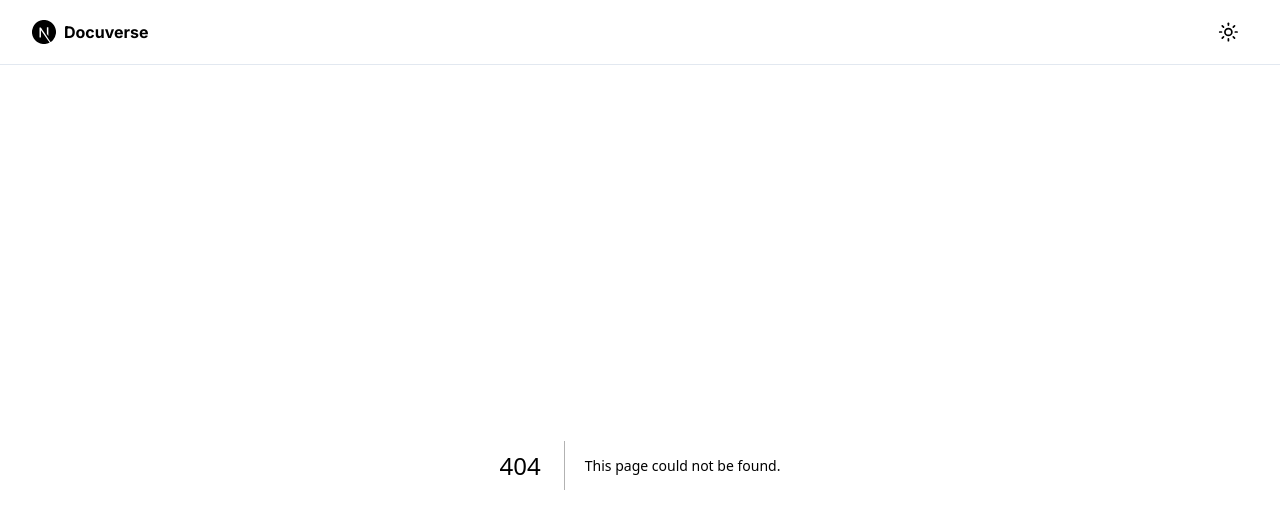
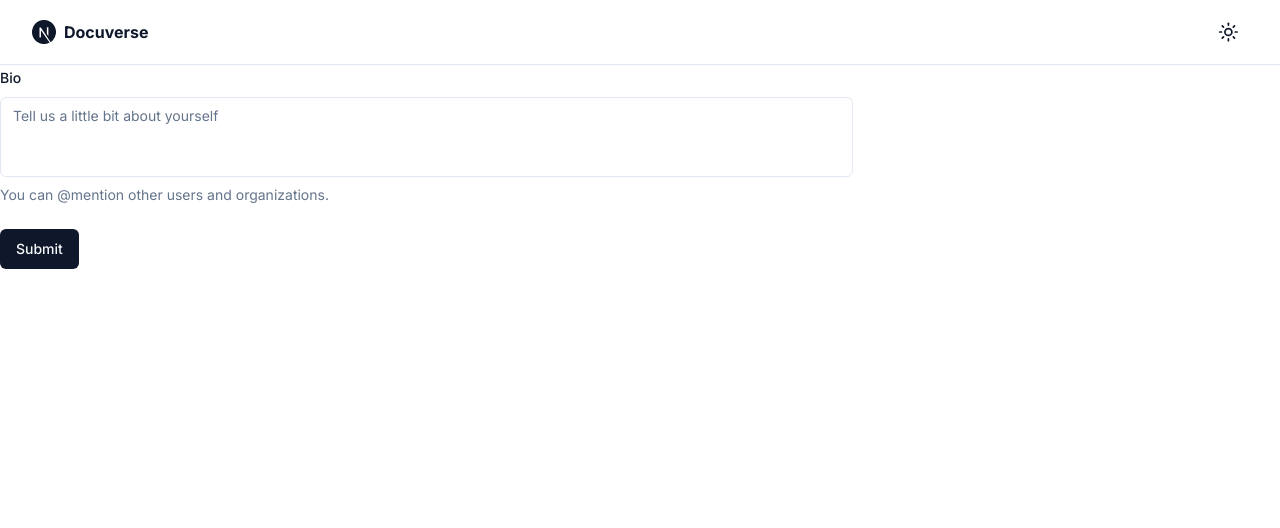
Before and after one commit to ShojebBhuiyan/Docuverse, a Next.js app in the folder Client/: page /hehe in a window 1280 px wide. Before the commit this address had no page. Shown: the top 528 px of the page. Built offline with nearby package versions, Linux system fonts and the light colour scheme.

Commit message:
DeleteFlashcard component created

```diff
--- a/Client/app/decks/[id]/manage/page.tsx
+++ b/Client/app/decks/[id]/manage/page.tsx
@@ -1,6 +1,8 @@
 "use client"
 
 import React, { useEffect, useState } from "react"
+import * as z from "zod"
+
 
 import { CardProps } from "@/types/types"
 import {
@@ -16,6 +18,17 @@ import {
 } from "@/components/ui/alert-dialog"
 import { Button } from "@/components/ui/button"
 import {
+  Dialog,
+  DialogContent,
+  DialogDescription,
+  DialogFooter,
+  DialogHeader,
+  DialogTitle,
+  DialogTrigger,
+} from "@/components/ui/dialog"
+import { Input } from "@/components/ui/input"
+import { Label } from "@/components/ui/label"
+import {
   Table,
   TableBody,
   TableCell,
@@ -23,6 +36,7 @@ import {
   TableHeader,
   TableRow,
 } from "@/components/ui/table"
+import DeleteFlashcard from "@/components/deleteFlashcard"
 
 const page = () => {
   const [data, setData] = useState<CardProps[]>()
@@ -64,7 +78,6 @@ const page = () => {
   }
 
   const handleDelete = (e: React.MouseEvent<HTMLButtonElement>, id: number) => {
-    console.log("delete")
     deleteUser(id)
   }
 
@@ -88,34 +101,33 @@ const page = () => {
               <TableCell>{post.question}</TableCell>
               <TableCell>{post.answer}</TableCell>
               <TableCell className="flex gap-2">
-                <Button size="sm">Add</Button>
+                <Dialog>
+                  <DialogTrigger asChild>
+                    <Button size="sm">Add</Button>
+                  </DialogTrigger>
+                  <DialogContent className="sm:max-w-[425px]">
+                    <DialogHeader>
+                      <DialogTitle>Add flashcard</DialogTitle>
+                      <DialogDescription>
+                        Add new flashcard here. Click save when
+                        you're done.
+                      </DialogDescription>
+                    </DialogHeader>
+
+                    <DialogFooter>
+                      <Button type="submit">Save changes</Button>
+                    </DialogFooter>
+                  </DialogContent>
+                </Dialog>
                 <Button size="sm">Edit</Button>
-                <AlertDialog>
-                  <AlertDialogTrigger asChild>
-                    <Button size="sm" > Delete </Button>
-                  </AlertDialogTrigger>
-                  <AlertDialogContent>
-                    <AlertDialogHeader>
-                      <AlertDialogTitle>
-                        Are you absolutely sure?
-                      </AlertDialogTitle>
-                      <AlertDialogDescription>
-                        This action cannot be undone. This will permanently
-                        delete the flashcard from this deck.
-                      </AlertDialogDescription>
-                    </AlertDialogHeader>
-                    <AlertDialogFooter>
-                      <AlertDialogCancel>Cancel</AlertDialogCancel>
-                      <AlertDialogAction onClick={(e) => handleDelete(e, post.id)}>Continue</AlertDialogAction>
-                    </AlertDialogFooter>
-                  </AlertDialogContent>
-                </AlertDialog>
+                <DeleteFlashcard handleDelete={handleDelete} id={post.id}  />
               </TableCell>
             </TableRow>
           </TableBody>
         ))}
       </Table>
     </div>
+
   )
 }
 
--- /dev/null
+++ b/Client/app/hehe/page.tsx
@@ -0,0 +1,78 @@
+"use client"
+
+import { zodResolver } from "@hookform/resolvers/zod"
+import { useForm } from "react-hook-form"
+import * as z from "zod"
+
+import { Button } from "@/components/ui/button"
+import {
+  Form,
+  FormControl,
+  FormDescription,
+  FormField,
+  FormItem,
+  FormLabel,
+  FormMessage,
+} from "@/components/ui/form"
+import { Textarea } from "@/components/ui/textarea"
+import { toast } from "@/components/ui/use-toast"
+
+const FormSchema = z.object({
+  bio: z
+    .string()
+    .min(10, {
+      message: "Bio must be at least 10 characters.",
+    })
+    .max(160, {
+      message: "Bio must not be longer than 30 characters.",
+    }),
+})
+
+const page = ()=> {
+  const form = useForm<z.infer<typeof FormSchema>>({
+    resolver: zodResolver(FormSchema),
+  })
+
+  function onSubmit(data: z.infer<typeof FormSchema>) {
+    toast({
+      title: "You submitted the following values:",
+      description: (
+        <pre className="mt-2 w-[340px] rounded-md bg-slate-950 p-4">
+          <code className="text-white">{JSON.stringify(data, null, 2)}</code>
+        </pre>
+      ),
+    })
+  }
+
+  return (
+    <div>
+    <Form {...form}>
+      <form onSubmit={form.handleSubmit(onSubmit)} className="w-2/3 space-y-6">
+        <FormField
+          control={form.control}
+          name="bio"
+          render={({ field }) => (
+            <FormItem>
+              <FormLabel>Bio</FormLabel>
+              <FormControl>
+                <Textarea
+                  placeholder="Tell us a little bit about yourself"
+                  className="resize-none"
+                  {...field}
+                />
+              </FormControl>
+              <FormDescription>
+                You can <span>@mention</span> other users and organizations.
+              </FormDescription>
+              <FormMessage />
+            </FormItem>
+          )}
+        />
+        <Button type="submit">Submit</Button>
+      </form>
+    </Form>
+    </div>
+  )
+}
+
+export default page
--- /dev/null
+++ b/Client/components/DeleteFlashcard.tsx
@@ -0,0 +1,48 @@
+import {
+    AlertDialog,
+    AlertDialogAction,
+    AlertDialogCancel,
+    AlertDialogContent,
+    AlertDialogDescription,
+    AlertDialogFooter,
+    AlertDialogHeader,
+    AlertDialogTitle,
+    AlertDialogTrigger,
+  } from "@/components/ui/alert-dialog"
+  import { Button } from "@/components/ui/button"
+
+  interface ButtonProps {
+    handleDelete: (e: React.MouseEvent<HTMLButtonElement>, id: number) => void
+    id : number
+  }
+
+    const DeleteFlashcard = ({handleDelete, id}:ButtonProps) => {
+    return (
+        <AlertDialog>
+                    <AlertDialogTrigger asChild>
+                        <Button size="sm"> Delete </Button>
+                    </AlertDialogTrigger>
+                    <AlertDialogContent>
+                    <AlertDialogHeader>
+                      <AlertDialogTitle>
+                        Are you absolutely sure?
+                      </AlertDialogTitle>
+                      <AlertDialogDescription>
+                        This action cannot be undone. This will permanently
+                        delete the flashcard from this deck.
+                      </AlertDialogDescription>
+                    </AlertDialogHeader>
+                    <AlertDialogFooter>
+                      <AlertDialogCancel>Cancel</AlertDialogCancel>
+                      <AlertDialogAction
+                        onClick={(e) => handleDelete(e, id)}
+                      >
+                        Continue
+                      </AlertDialogAction>
+                    </AlertDialogFooter>
+                  </AlertDialogContent>
+                </AlertDialog>
+  )
+}
+
+export default DeleteFlashcard
--- a/Client/package.json
+++ b/Client/package.json
@@ -17,6 +17,7 @@
     "@hookform/resolvers": "^3.3.1",
     "@radix-ui/react-dialog": "^1.0.4",
     "@radix-ui/react-alert-dialog": "^1.0.4",
+    "@radix-ui/react-dialog": "^1.0.4",
     "@radix-ui/react-label": "^2.0.2",
     "@radix-ui/react-scroll-area": "^1.0.4",
     "@radix-ui/react-select": "^1.2.2",
@@ -26,6 +27,7 @@
     "@radix-ui/react-toast": "^1.1.4",
     "aws-sdk": "^2.1462.0",
     "axios": "^1.5.0",
+    "@radix-ui/react-toast": "^1.1.4",
     "class-variance-authority": "^0.7.0",
     "clsx": "^1.2.1",
     "cmdk": "^0.2.0",
```
Also changed, not shown: 1 other file (tests, documents, lock files or other folders).
